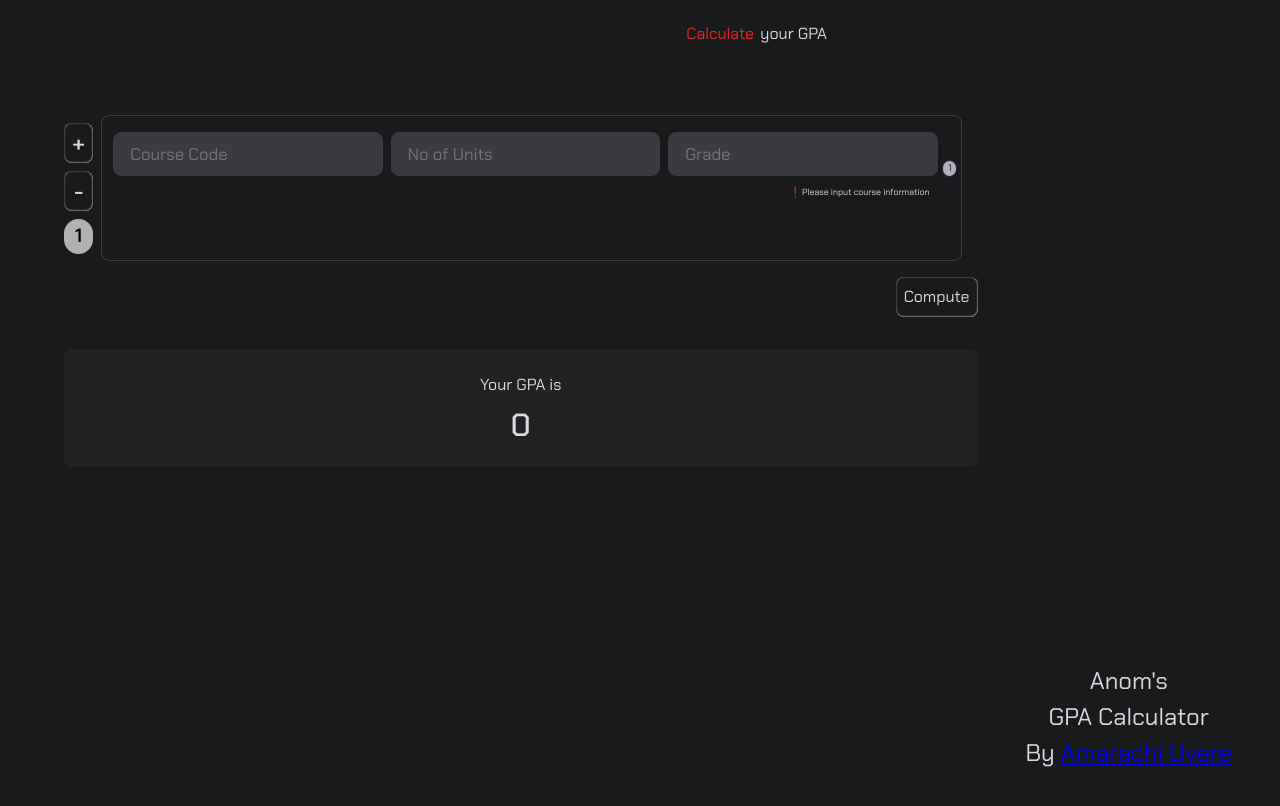
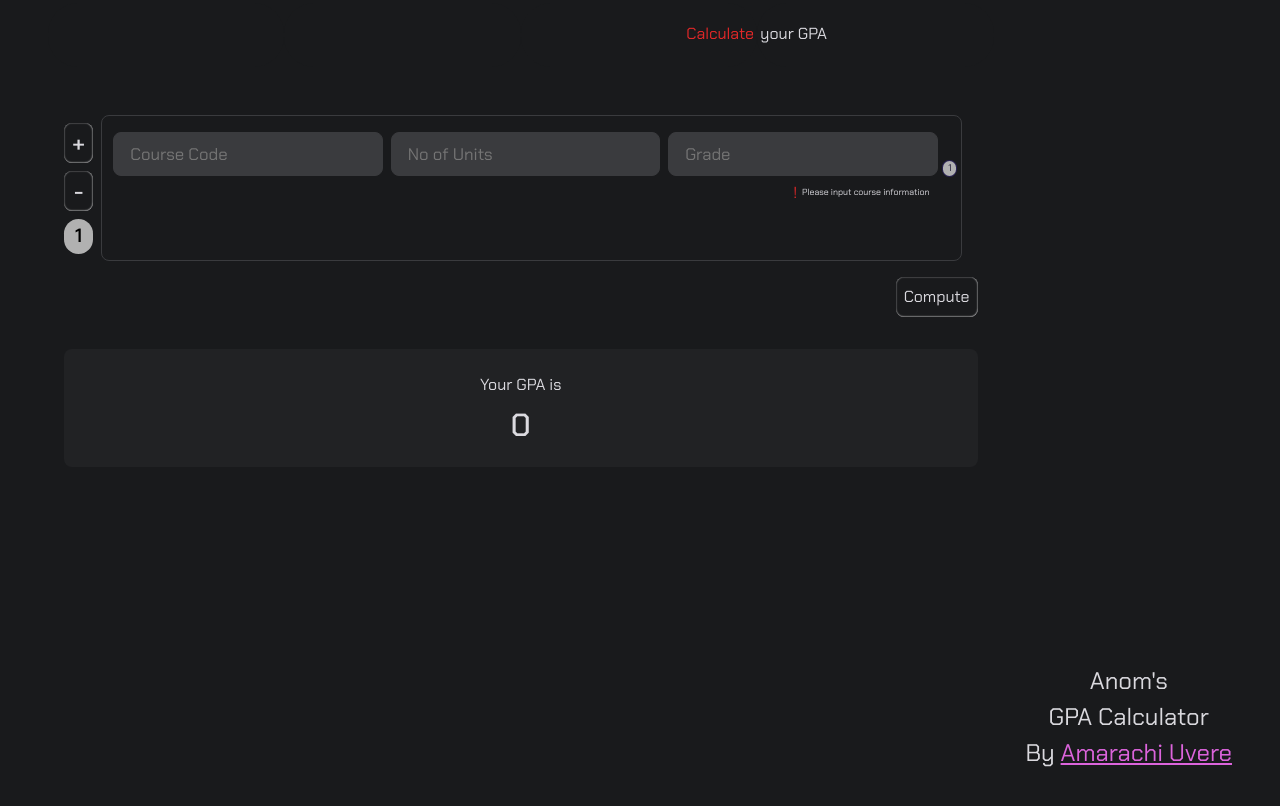
Before and after one commit to Ano-ly/AnomsCGPACalculator, a React (Vite) app: page / in a window 1280 px wide. Built offline with nearby package versions, Linux system fonts and the light colour scheme.

Commit message:
Edit link appearance

```diff
--- a/src/App.css
+++ b/src/App.css
@@ -314,7 +314,13 @@
   text-align: center;
 }
 .cont__lgo__img__lnk {
-  color: var(--font4-color)
+  color: var(--font4-color);
+}
+.cont__lgo__img__lnk:link {
+  color: var(--font4-color);
+}
+.cont__lgo__img__lnk:hover {
+  color: var(--font5-color);
 }
 
 
--- a/src/App.jsx
+++ b/src/App.jsx
@@ -24,7 +24,7 @@ function App() {
       </div>
       <div className="cont__lgo">
         <div className="cont__lgo__img">
-          Anom's<br/>GPA Calculator<br/>By <span class="cont__lgo__img__lnk"><a href='https://www.linkedin.com/in/amarachiuvere'>Amarachi Uvere</a></span>
+          Anom's<br/>GPA Calculator<br/>By <a class="cont__lgo__img__lnk" href='https://www.linkedin.com/in/amarachiuvere'>Amarachi Uvere</a>
         </div>
       </div>
     </div>
--- a/src/index.css
+++ b/src/index.css
@@ -16,6 +16,7 @@
   --font2-color: rgba(10, 6, 33, 0.87);
   --font3-color: rgb(226, 40, 40);
   --font4-color: rgb(220, 100, 220);
+  --font5-color: rgb(230, 163, 230);
   font-synthesis: none;
 }
 
```
